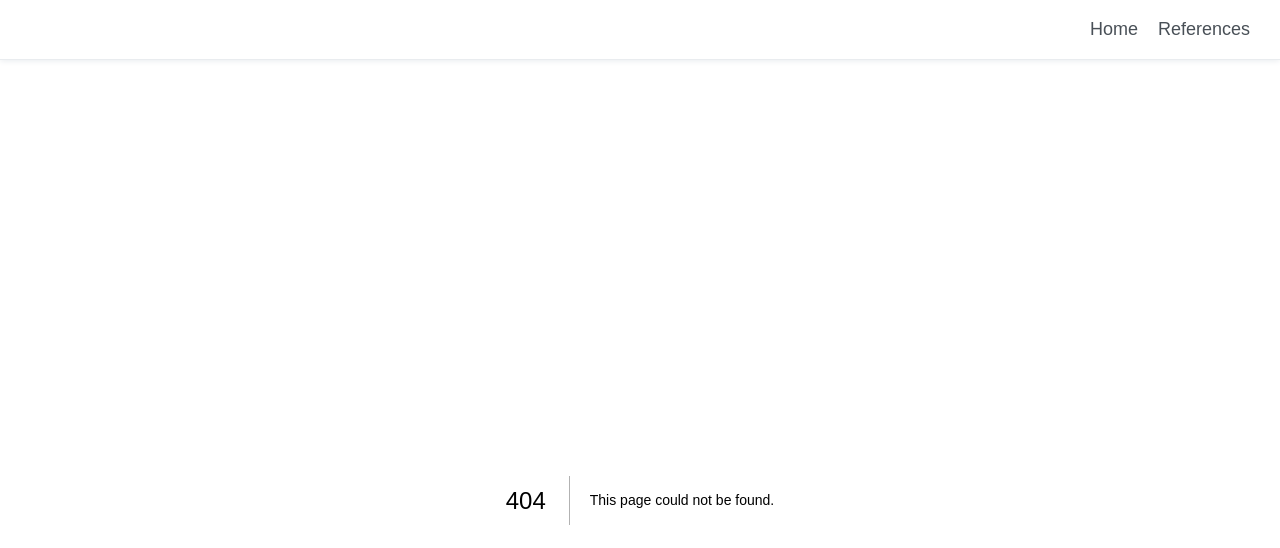
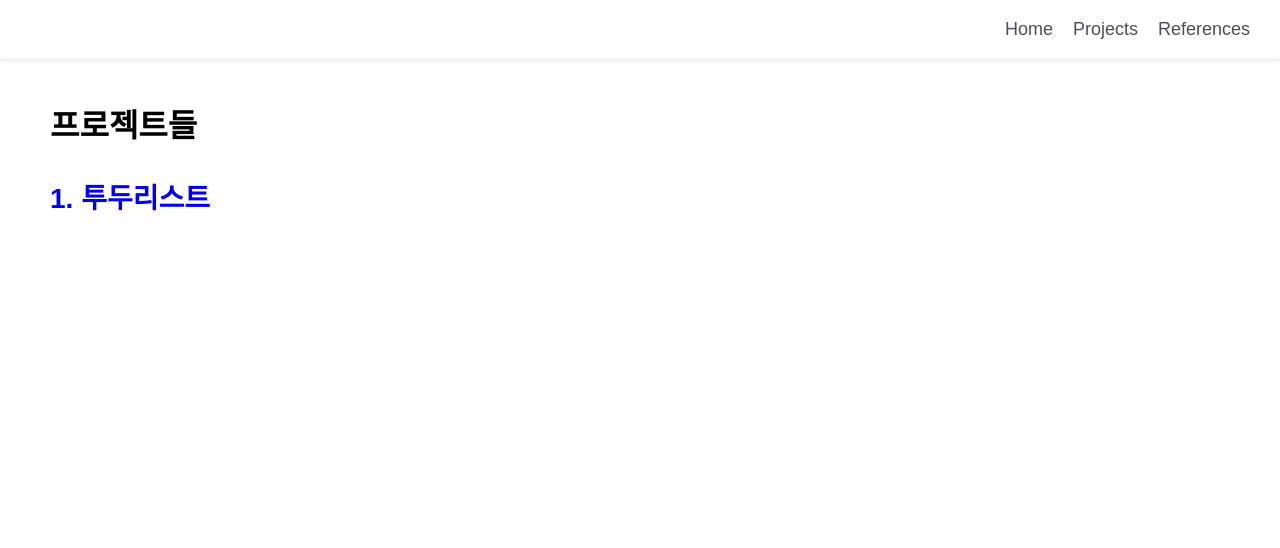
Before and after one commit to Orchemi/Code_Playground, a Next.js app: page /projects in a window 1280 px wide. Before the commit this address had no page. Shown: the top 548 px of the page. Built offline with nearby package versions, Linux system fonts and the light colour scheme.

Commit message:
feat: 프로젝트 페이지 신규 생성

```diff
--- /dev/null
+++ b/src/app/projects/page.tsx
@@ -0,0 +1,48 @@
+'use client';
+
+import { css } from '@emotion/react';
+import { NextPage } from 'next';
+import { commonContainerStyle } from '@styles/common';
+import Link from 'next/link';
+
+const Projects: NextPage = () => {
+  return (
+    <main css={containerStyle}>
+      <h1>프로젝트들</h1>
+      <h2>
+        <Link href={'projects/todo-list'}>1. 투두리스트</Link>
+      </h2>
+    </main>
+  );
+};
+
+export default Projects;
+
+const containerStyle = css`
+  ${commonContainerStyle}
+  ul {
+    display: flex;
+    flex-direction: column;
+    gap: 10px;
+
+    > li:last-child {
+      margin-bottom: 50px;
+    }
+  }
+
+  h1 {
+    margin-bottom: 30px;
+  }
+
+  h2 {
+    margin: 30px 0 20px 0;
+    font-weight: 700;
+    font-size: 28px;
+  }
+
+  h3 {
+    margin: 20px 0 10px 0;
+    font-weight: 500;
+    font-size: 20px;
+  }
+`;
--- a/src/components/navbar/data.ts
+++ b/src/components/navbar/data.ts
@@ -6,6 +6,10 @@ export const globalNavbarLinks: SiteLinkType[] = [
     name: 'Home',
   },
   {
+    href: '/projects',
+    name: 'Projects',
+  },
+  {
     href: '/references',
     name: 'References',
   },
```
